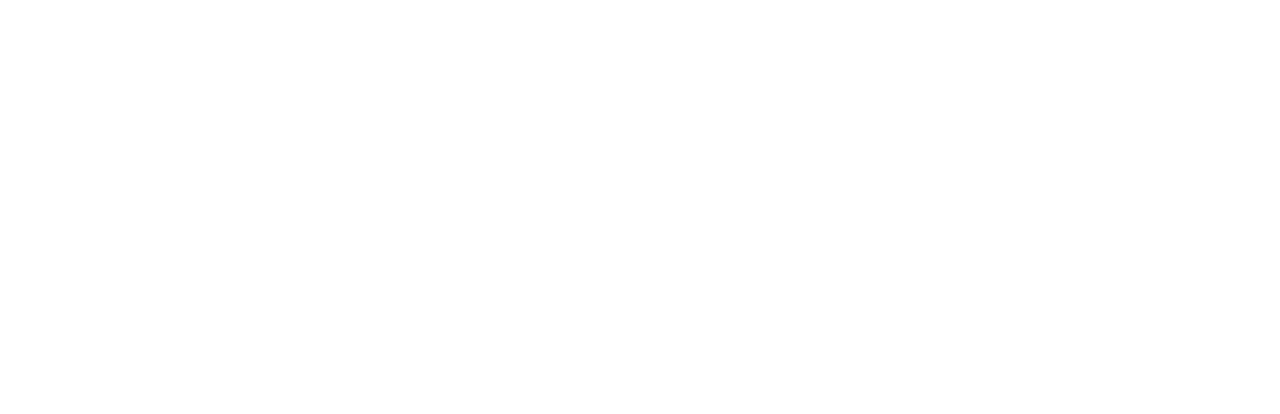
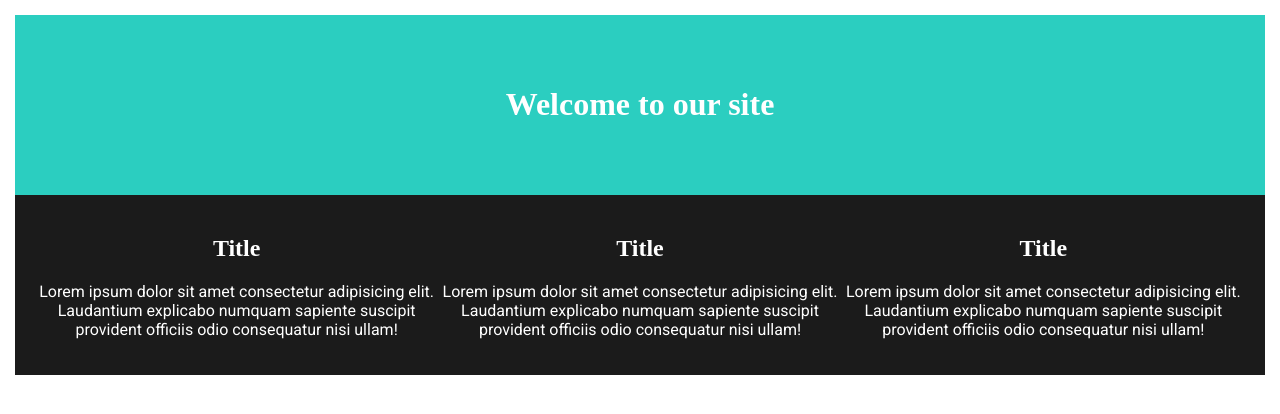
Before and after one commit to andrecastillon/First-Responsive-Website, a plain HTML site: page index.html in a window 1280 px wide. Drawn offline with Linux system fonts and the light colour scheme; a web font is replaced by a local one.

Commit message:
init grid and flexbox

```diff
--- a/index.html
+++ b/index.html
@@ -5,10 +5,31 @@
   <meta http-equiv="X-UA-Compatible" content="IE=edge">
   <meta name="viewport" content="width=device-width, initial-scale=1.0">
   <link rel="stylesheet" href="reset.css">
+  <link rel="preconnect" href="https://fonts.googleapis.com">
+  <link rel="preconnect" href="https://fonts.gstatic.com" crossorigin>
+  <link href="https://fonts.googleapis.com/css2?family=Baskervville:ital@0;1&family=Roboto&display=swap" rel="stylesheet">
   <link rel="stylesheet" href="styles.css">
   <title>First Responsive Website</title>
 </head>
 <body>
-
+  <div class="container-one">
+    <h1>Welcome to our <strong>site</strong></h1>
+  </div>
+  <div class="container-two">
+    <div class="box-one">
+      <div class="box-one">
+        <h2>Title</h2>
+        <p>Lorem ipsum dolor sit amet consectetur adipisicing elit. Laudantium explicabo numquam sapiente suscipit provident officiis odio consequatur nisi ullam!</p>
+      </div>
+    </div>
+    <div class="box-two">
+      <h2>Title</h2>
+      <p>Lorem ipsum dolor sit amet consectetur adipisicing elit. Laudantium explicabo numquam sapiente suscipit provident officiis odio consequatur nisi ullam!</p>
+    </div>
+    <div class="box-three">
+      <h2>Title</h2>
+      <p>Lorem ipsum dolor sit amet consectetur adipisicing elit. Laudantium explicabo numquam sapiente suscipit provident officiis odio consequatur nisi ullam!</p>
+    </div>
+  </div>
 </body>
 </html>
--- a/styles.css
+++ b/styles.css
@@ -1,3 +1,43 @@
+/* font-family: 'Baskervville', serif;
+font-weight: Regular 400 or Regular 400 Italic:
+font-family: 'Roboto', sans-serif;
+font-weight:Regular 400 */
+
+
 body {
-  background-color: ;
+  background-color: white;
+  margin: 15px;
+  display: grid;
+  grid-template-rows: 1fr 1fr;
 }
+
+.container-one {
+  font-family: Baskervville;
+  font-weight: Regular 400;
+  display: flex;
+  align-items: center;
+  justify-content: center;
+  background-color: #2BCEC0;
+  color: white;
+}
+
+.container-two {
+  font-family: Roboto;
+  font-weight: Regular 400;
+  background-color: #1B1B1B;
+  color: white;
+  padding: 20px;
+  display: flex;
+  text-align: center;
+}
+
+.box-one .box-two .box.three {
+  justify-content: space-around;
+  padding:
+
+}
+
+h2 {
+  font-family: Baskervville;
+  font-weight: Regular 400;
+}
```
